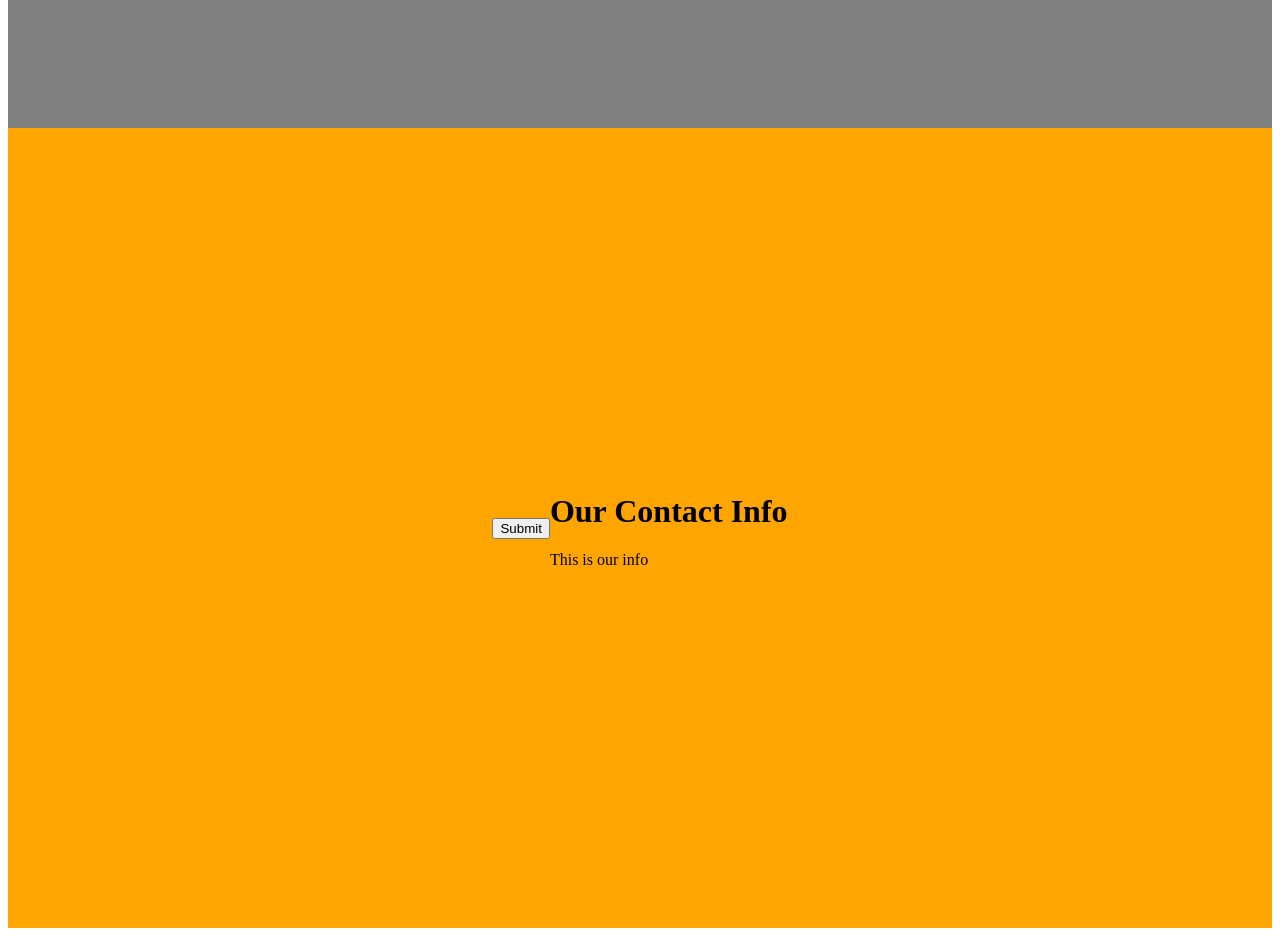
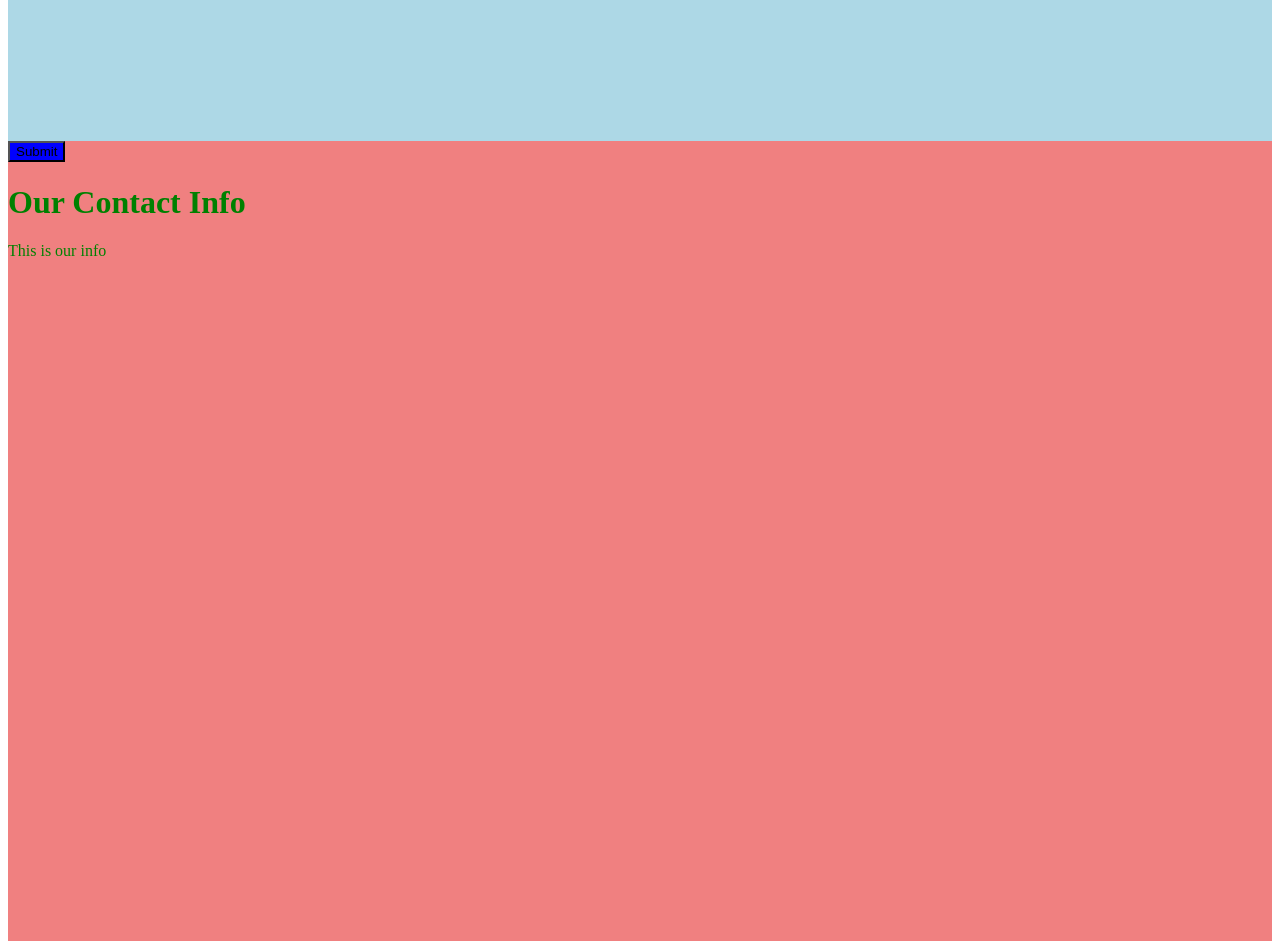
Before and after one commit to AKCDNG/sass-practice, a plain HTML site: page index.html in a window 1280 px wide. Shown: the part 680-1629 px from the top of the page. Drawn offline with Linux system fonts and the light colour scheme.

Commit message:
inheritance with @extend

```diff
--- a/styles/_header.scss
+++ b/styles/_header.scss
@@ -1,19 +1,18 @@
 @import './variables';
 
-@mixin flexCenter($direction, $background) {
-  height: 100vh;
-  display: flex;
-  justify-content: center;
-  align-items: center;
-  flex-direction: $direction;
-  background: $background;
-}
+// @mixin flexCenter($direction, $background) {
+//   height: 100vh;
+//   display: flex;
+//   justify-content: center;
+//   align-items: center;
+//   flex-direction: $direction;
+//   background: $background;
+// }
 
 header {
-  @include flexCenter(column, grey);
   height: 100vh;
-
   color: $textColour;
+  background: lightblue;
   button {
     background: $primaryBtn;
     &:hover {
--- a/styles/style.scss
+++ b/styles/style.scss
@@ -2,5 +2,6 @@
 @import './variables';
 
 .contact {
-  @include flexCenter(row, orange);
+  @extend header;
+  background: lightcoral;
 }
```
Also changed, not shown: styles/style.css, 1 other file.
